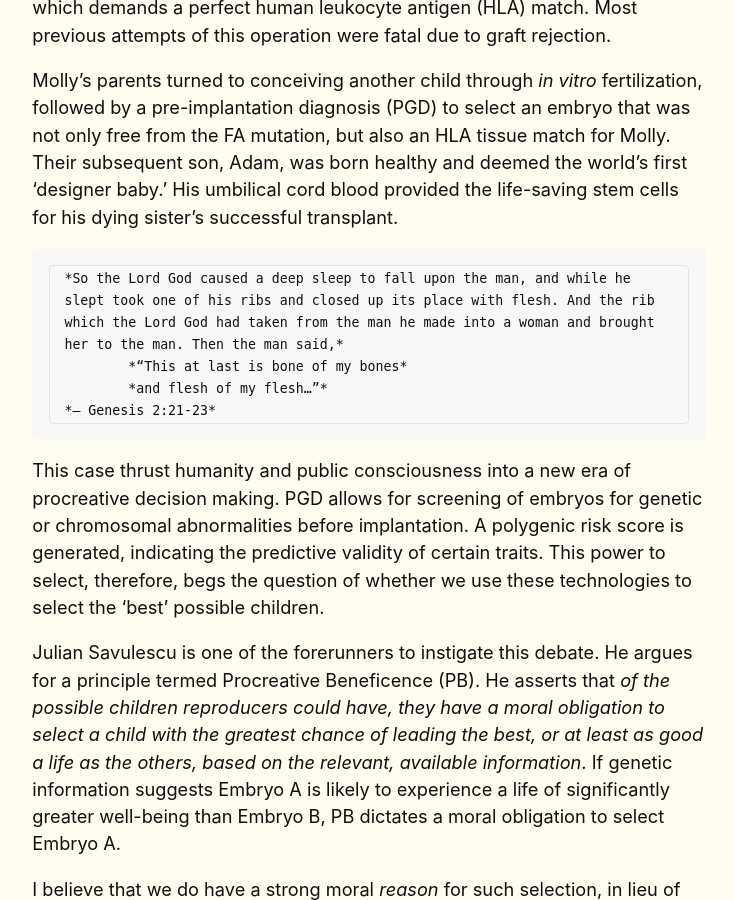
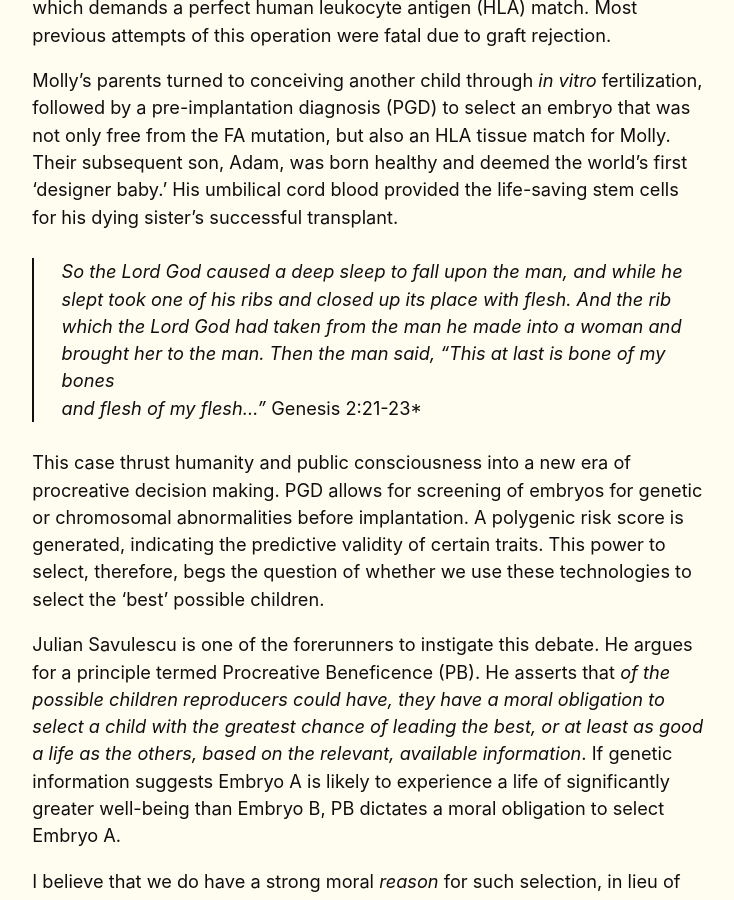
Before and after one commit to krentist/personal-website, a Jekyll site: the page built from _notes/Molly Nash and procreative beneficence.md, in a window 1280 px wide and 900 px high, scrolled down 300 px. Shown: the whole window, without its empty margins (271-1005 px from the left). Built offline with Jekyll 4.4.1, drawn with Linux system fonts in a browser that asks for light colours.

```diff
--- a/_notes/Molly Nash and procreative beneficence.md
+++ b/_notes/Molly Nash and procreative beneficence.md
@@ -7,10 +7,10 @@ Molly Nash was born in 1994 with Fanconi anaemia (FA), a life-threatening geneti
 
 Molly’s parents turned to conceiving another child through *in vitro* fertilization, followed by a pre-implantation diagnosis (PGD) to select an embryo that was not only free from the FA mutation, but also an HLA tissue match for Molly. Their subsequent son, Adam, was born healthy and deemed the world’s first ‘designer baby.’ His umbilical cord blood provided the life-saving stem cells for his dying sister’s successful transplant.
 
-	*So the Lord God caused a deep sleep to fall upon the man, and while he slept took one of his ribs and closed up its place with flesh. And the rib which the Lord God had taken from the man he made into a woman and brought her to the man. Then the man said,*
-		*“This at last is bone of my bones*
-		*and flesh of my flesh…”*
-	*– Genesis 2:21-23*
+>*So the Lord God caused a deep sleep to fall upon the man, and while he slept took one of his ribs and closed up its place with flesh. And the rib which the Lord God had taken from the man he made into a woman and brought her to the man. Then the man said,*
+    *“This at last is bone of my bones*
+     *and flesh of my flesh…”*
+Genesis 2:21-23*
 
 This case thrust humanity and public consciousness into a new era of procreative decision making. PGD allows for screening of embryos for genetic or chromosomal abnormalities before implantation. A polygenic risk score is generated, indicating the predictive validity of certain traits. This power to select, therefore, begs the question of whether we use these technologies to select the ‘best’ possible children.
 
```
